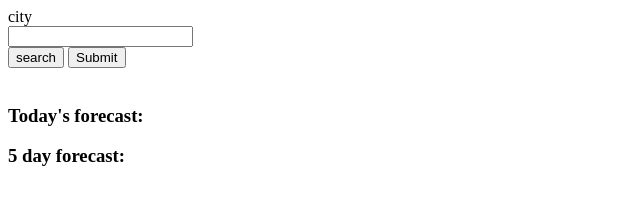
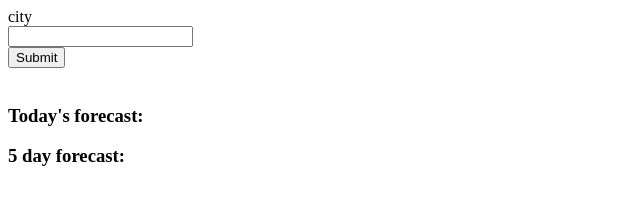
Before and after one commit to 456salman/weather, a plain HTML site: page index.html in a window 1280 px wide. Shown: the whole page, without its empty margins (0-640 px from the left). Drawn offline with Linux system fonts and the light colour scheme.

Commit message:
added som html

```diff
--- a/index.html
+++ b/index.html
@@ -16,7 +16,6 @@
         <form >
         <label for="fname">city</label><br>
         <input type="text" id="input" name="city-input"><br>
-        <button type="submit">search</button>
         <input type="submit" value="Submit">
         </form>
         </div>
```
